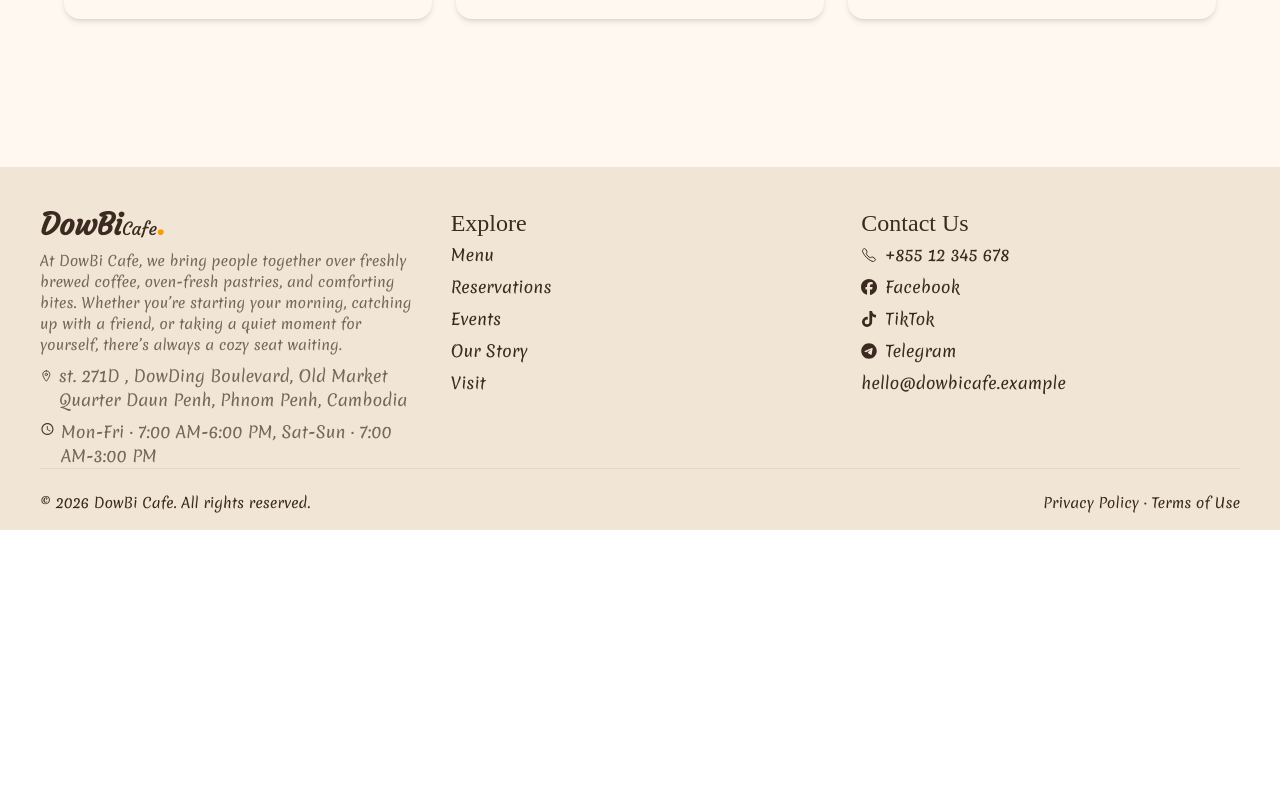
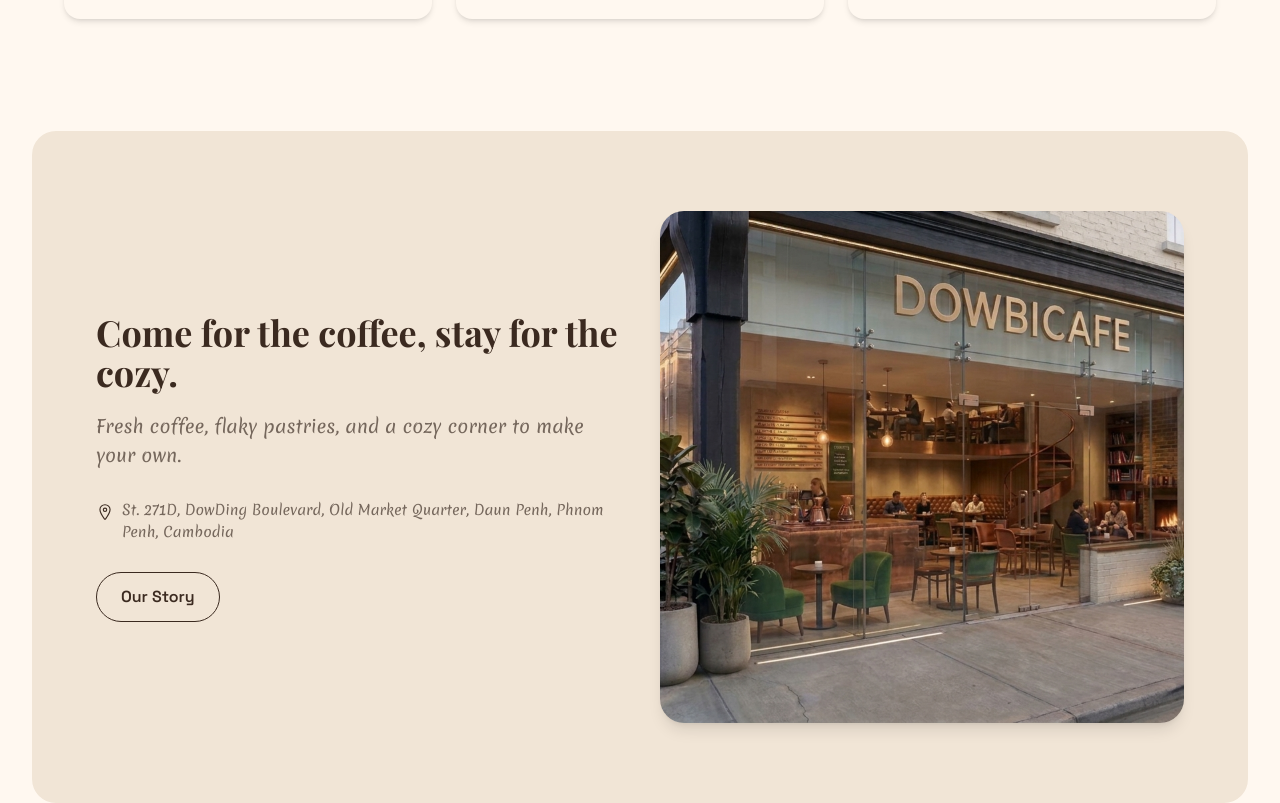
Before and after one commit to 01ChanRaksmey/DowBiCafe, a React (Vite) app: page / in a window 1280 px wide. Shown: the part 1240-2043 px from the top of the page. Before the commit the page ends 1770 px from the top, so only its background shows below. Built offline with nearby package versions, Linux system fonts and the light colour scheme; a web font is replaced by a local one.

Commit message:
Adding About Section

```diff
--- a/index.html
+++ b/index.html
@@ -2,7 +2,7 @@
 <html lang="en">
   <head>
     <meta charset="UTF-8" />
-    <link rel="icon" href="/favicon.jpg" />
+    <link rel="icon" href="/src//assets//plogo.png" />
     <meta name="viewport" content="width=device-width, initial-scale=1.0" />
     <title>ma-project</title>
     <script>
--- a/src/pages/HomePage/AboutSection.jsx
+++ b/src/pages/HomePage/AboutSection.jsx
@@ -1,13 +1,61 @@
 
-
-import React from 'react'
+import { useEffect, useRef, useState } from "react";
+import { Link } from "react-router-dom";
+import { IoLocationOutline } from "react-icons/io5";
+import shopImage from "../../assets/shop.jpg";
 
 const AboutSection = () => {
+  const headingRef = useRef(null);
+  const [isHeadingVisible, setIsHeadingVisible] = useState(false);
+
+  useEffect(() => {
+    const heading = headingRef.current;
+    if (!heading) return;
+
+    const observer = new IntersectionObserver(
+      ([entry]) => setIsHeadingVisible(entry.isIntersecting),
+      { threshold: 0.2 }
+    );
+
+    observer.observe(heading);
+    return () => observer.disconnect();
+  }, []);
+
   return (
-    <div>
-
-    </div>
+    <section className="mx-auto my-8 grid max-w-7xl items-center gap-10 rounded-3xl bg-footbg px-6 py-16 md:grid-cols-2 md:px-10 md:py-20 lg:px-16">
+      <div>
+        <h2
+          ref={headingRef}
+          className={`mb-5 font-display text-3xl font-bold text-main transition-all duration-700 ease-out md:text-4xl motion-reduce:translate-y-0 motion-reduce:opacity-100 ${
+            isHeadingVisible ? "translate-y-0 opacity-100" : "translate-y-8 opacity-0"
+          }`}
+        >
+          Come for the coffee, stay for the cozy.
+        </h2>
+        <p className="mb-7 max-w-lg font-happy text-lg leading-relaxed text-muted">
+          Fresh coffee, flaky pastries, and a cozy corner to make your own.
+        </p>
+        <p className="mb-7 flex items-start gap-2 font-happy text-sm leading-relaxed text-muted">
+          <IoLocationOutline className="mt-1 shrink-0 text-lg text-logo" />
+          <span>
+            St. 271D, DowDing Boulevard, Old Market Quarter, Daun Penh,
+            Phnom Penh, Cambodia
+          </span>
+        </p>
+        <Link
+          to="/ourstory"
+          className="inline-block rounded-full border border-main px-6 py-3 font-sans font-semibold text-main transition-colors hover:bg-primary-hover"
+        >
+          Our Story
+        </Link>
+      </div>
+      <img
+        src={shopImage}
+        alt="The welcoming DowBi Cafe storefront"
+        className="h-72 w-full rounded-3xl object-cover shadow-lg md:h-[28rem] lg:h-[32rem]"
+      />
+    </section>
   )
 }
 
-export default AboutSection
+export default AboutSection;
```
Also changed, not shown: src/assets/plogo.png (added), src/assets/shop.jpg (added).
